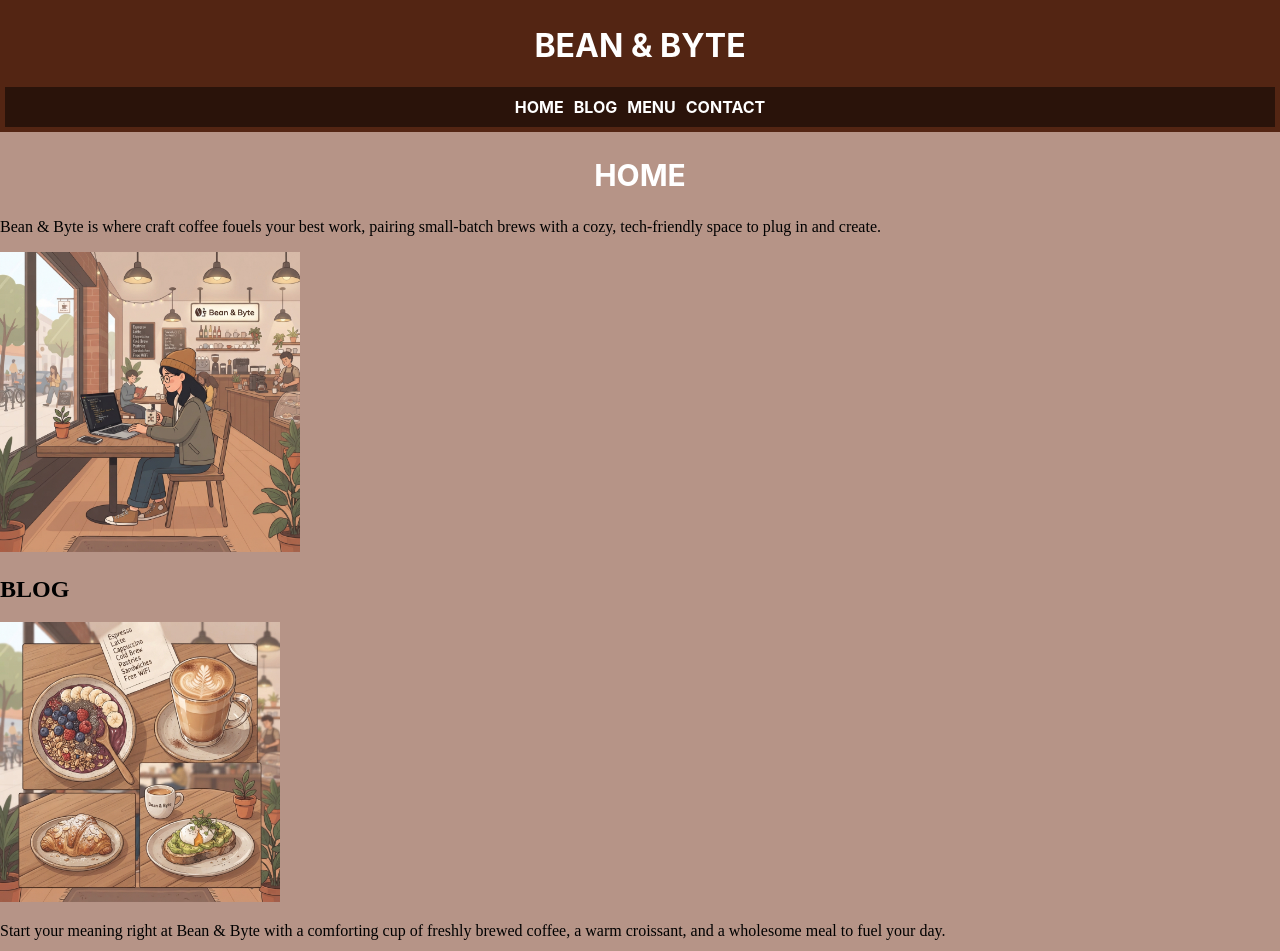
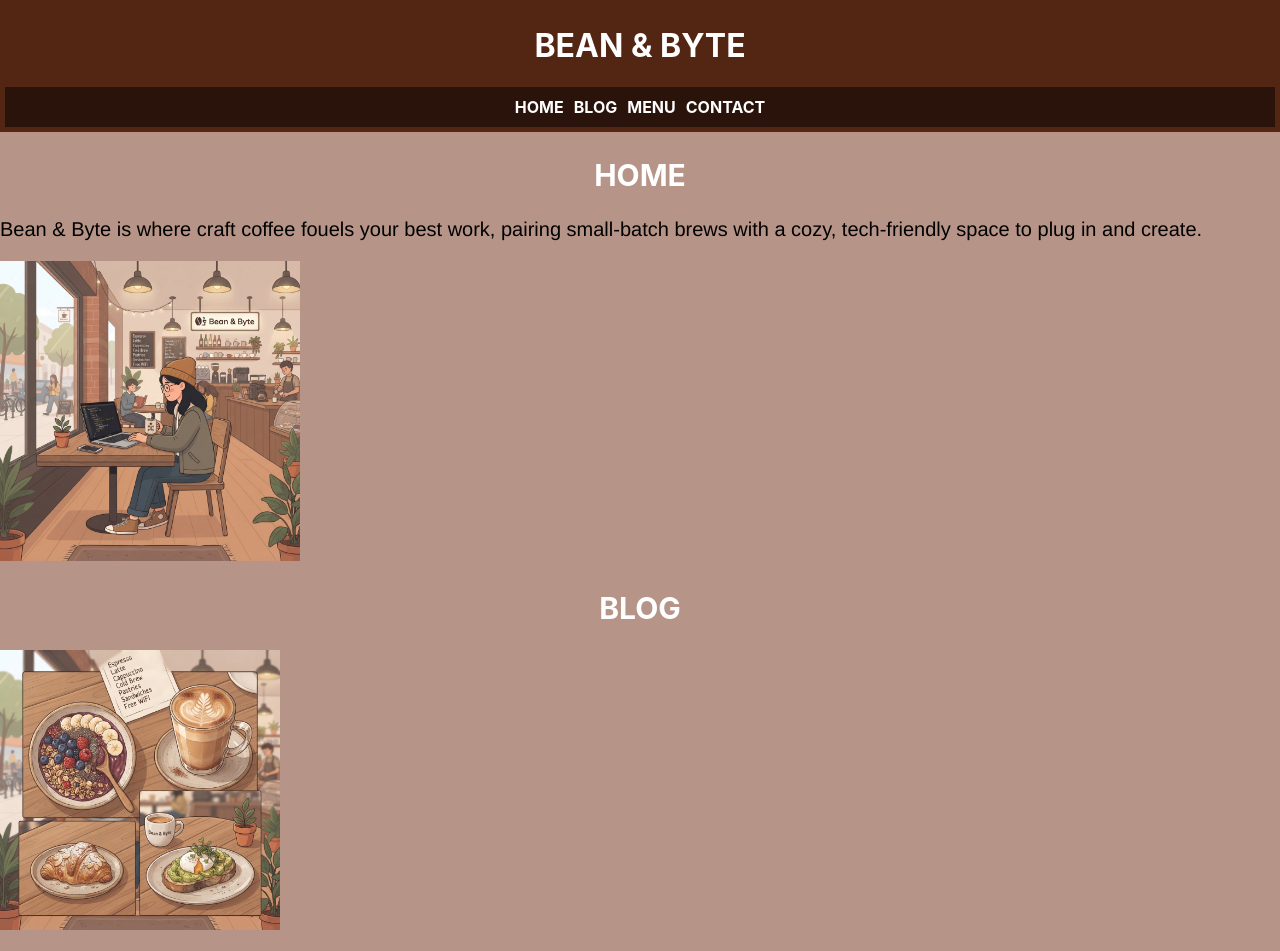
Before and after one commit to Straw-Verry/Bean-and-Byte, a plain HTML site: page index.html in a window 1280 px wide. Shown: the top 951 px of the page. Drawn offline with Linux system fonts and the light colour scheme.

Commit message:
Update style.css

```diff
--- a/style.css
+++ b/style.css
@@ -43,3 +43,25 @@ body {
     font-family: "inter", sans-serif;
     font-size: 30px;
 }
+
+.home p {
+    font-size: 20px;
+    font-family: "helvetica", sans-serif;
+}
+
+.blog h2 {
+    text-align: center;
+    color: white;
+    font-family: "inter", sans-serif;
+    font-size: 30px;
+}
+
+.blog p {
+    font-size: 20px;
+    font-family: "helvetica", sans-serif;
+}
+
+.main {
+    background-color: rgba(42, 19, 10, 0.432);
+    padding: 5px;
+}
```
